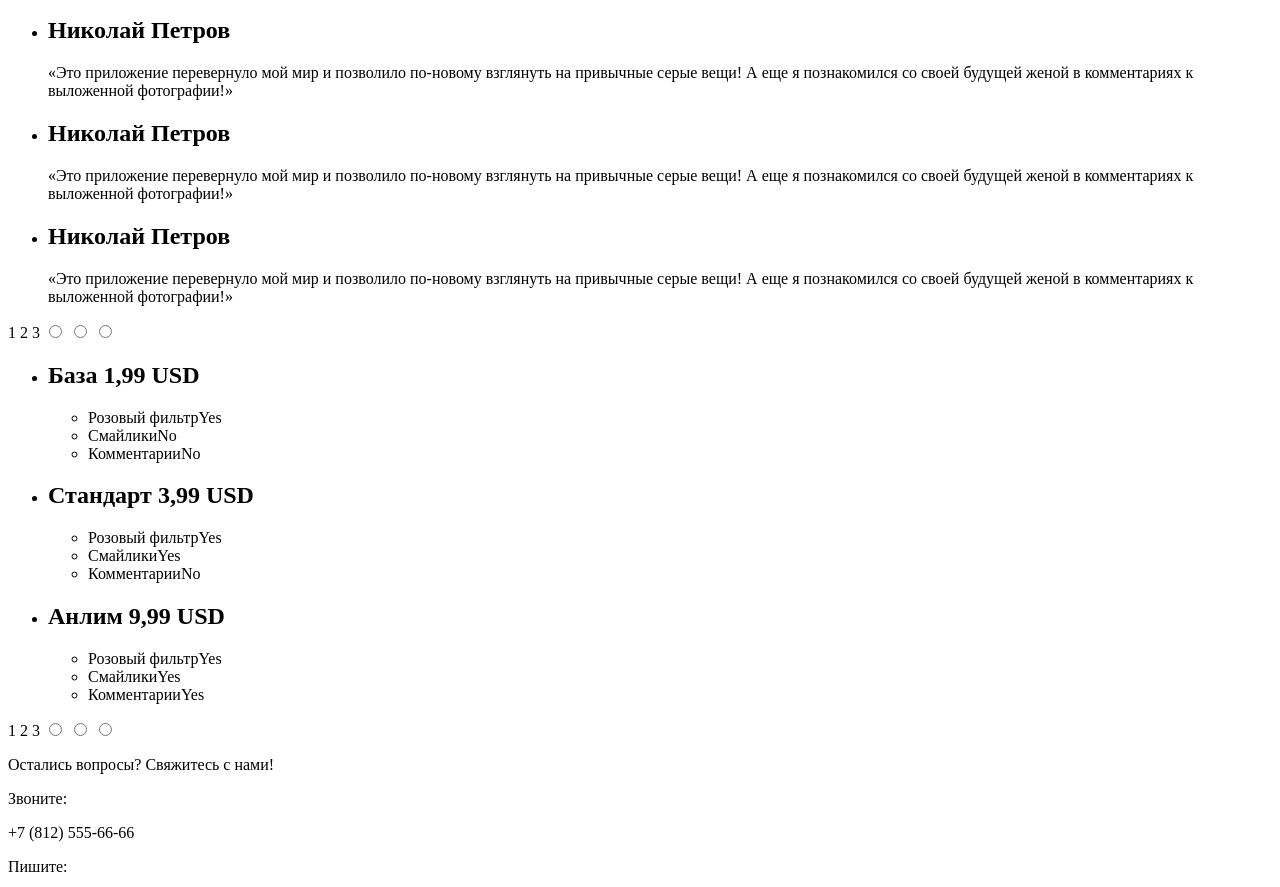
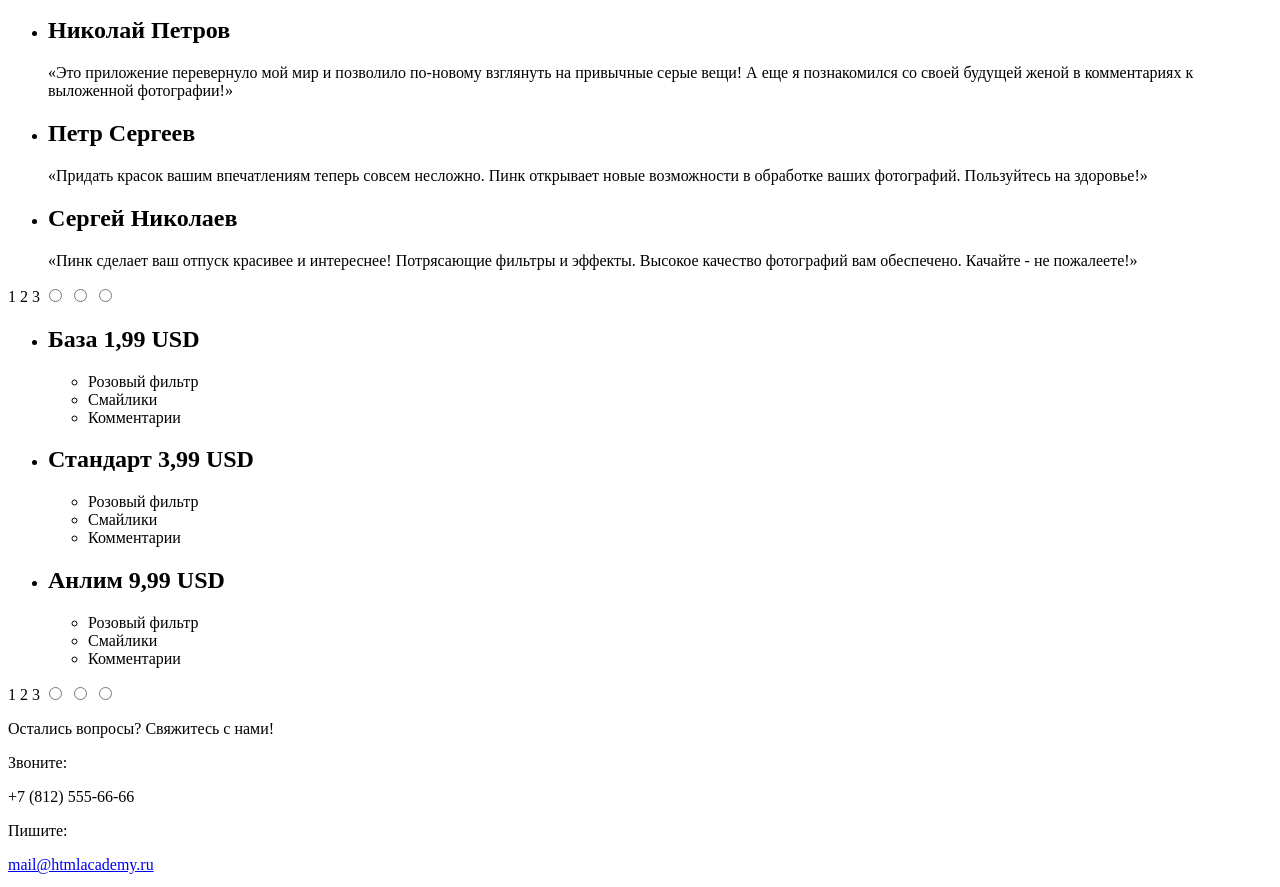
Before and after one commit to espavoru/6-pink, a website: page index.html in a window 1280 px wide. Shown: the part 589-1476 px from the top of the page. Drawn offline with Linux system fonts and the light colour scheme.

Commit message:
2.10 fix markup for index and photo pages

```diff
--- a/index.html
+++ b/index.html
@@ -76,15 +76,15 @@
             </p>
           </li>
           <li class="review">
-            <h2 class="review__title">Николай Петров</h2>
+            <h2 class="review__title">Петр Сергеев</h2>
             <p class="review__text">
-              «Это приложение перевернуло мой мир и позволило по-новому взглянуть на привычные серые вещи! А еще я познакомился со своей будущей женой в комментариях к выложенной фотографии!»
+              «Придать красок вашим впечатлениям теперь совсем несложно. Пинк открывает новые возможности в обработке ваших фотографий. Пользуйтесь на здоровье!»
             </p>
           </li>
           <li class="review">
-            <h2 class="review__title">Николай Петров</h2>
+            <h2 class="review__title">Сергей Николаев</h2>
             <p class="review__text">
-              «Это приложение перевернуло мой мир и позволило по-новому взглянуть на привычные серые вещи! А еще я познакомился со своей будущей женой в комментариях к выложенной фотографии!»
+              «Пинк сделает ваш отпуск красивее и интереснее! Потрясающие фильтры и эффекты. Высокое качество фотографий вам обеспечено. Качайте - не пожалеете!»
             </p>
           </li>
         </ul>
@@ -106,9 +106,9 @@
               <span class="app-version__price">1,99 USD</span>
             </h1>
             <ul class="app-version__attrs app-version__attrs--base">
-              <li class="app-version__attr">Розовый фильтр<span class="attr-yes">Yes</span></li>
-              <li class="app-version__attr">Смайлики<span class="attr-no">No</span></li>
-              <li class="app-version__attr">Комментарии<span class="attr-no">No</span></li>
+              <li class="app-version__attr app-version__attr--pink-filter">Розовый фильтр</li>
+              <li class="app-version__attr app-version__attr--smiles">Смайлики</li>
+              <li class="app-version__attr app-version__attr--comments">Комментарии</li>
             </ul>
           </li>
           <li class="app-version">
@@ -117,9 +117,9 @@
               <span class="app-version__price">3,99 USD</span>
             </h1>
             <ul class="app-version__attrs app-version__attrs--standard">
-              <li class="app-version__attr">Розовый фильтр<span class="attr-yes">Yes</span></li>
-              <li class="app-version__attr">Смайлики<span class="attr-yes">Yes</span></li>
-              <li class="app-version__attr">Комментарии<span class="attr-no">No</span></li>
+              <li class="app-version__attr app-version__attr--pink-filter">Розовый фильтр</li>
+              <li class="app-version__attr app-version__attr--smiles">Смайлики</li>
+              <li class="app-version__attr app-version__attr--comments">Комментарии</li>
             </ul>
           </li>
           <li class="app-version">
@@ -128,9 +128,9 @@
               <span class="app-version__price">9,99 USD</span>
             </h1>
             <ul class="app-version__attrs app-version__attrs--anlim">
-              <li class="app-version__attr">Розовый фильтр<span class="attr-yes">Yes</span></li>
-              <li class="app-version__attr">Смайлики<span class="attr-yes">Yes</span></li>
-              <li class="app-version__attr">Комментарии<span class="attr-yes">Yes</span></li>
+              <li class="app-version__attr app-version__attr--pink-filter">Розовый фильтр</li>
+              <li class="app-version__attr app-version__attr--smiles">Смайлики</li>
+              <li class="app-version__attr app-version__attr--comments">Комментарии</li>
             </ul>
           </li>
         </ul>
```
Also changed, not shown: photo.html (+1 -1 lines).
